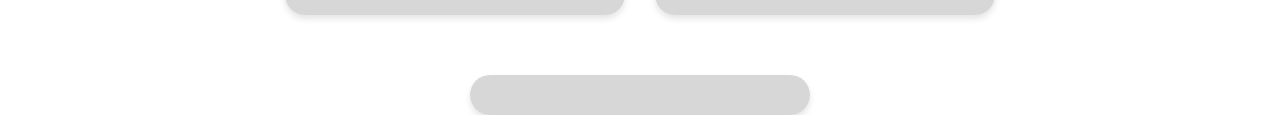
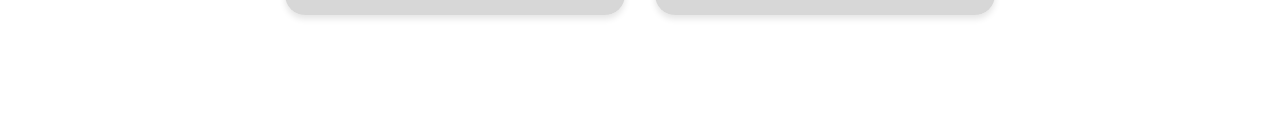
Before and after one commit to mistermonster100/Group-Project, a plain HTML site: page index.html in a window 1280 px wide. Shown: the part 1165-1280 px from the top of the page. After the commit the page ends 1240 px from the top, so only its background shows below. Drawn offline with Linux system fonts and the light colour scheme.

Commit message:
Update index.html

```diff
--- a/index.html
+++ b/index.html
@@ -208,12 +208,3 @@
     </div>
 </body>
 </html>
-
-
-
-
-
-
-        <div class="row">
-            <form action="business.html">
-                <input class="icon" type="image" src="https://encrypted-tbn0.gstatic.com/images?q=tbn:ANd9GcQfoKyqIjDTuXV5j6y2HGogcWUYfnUB--XhxBVwGsPluSu
```
